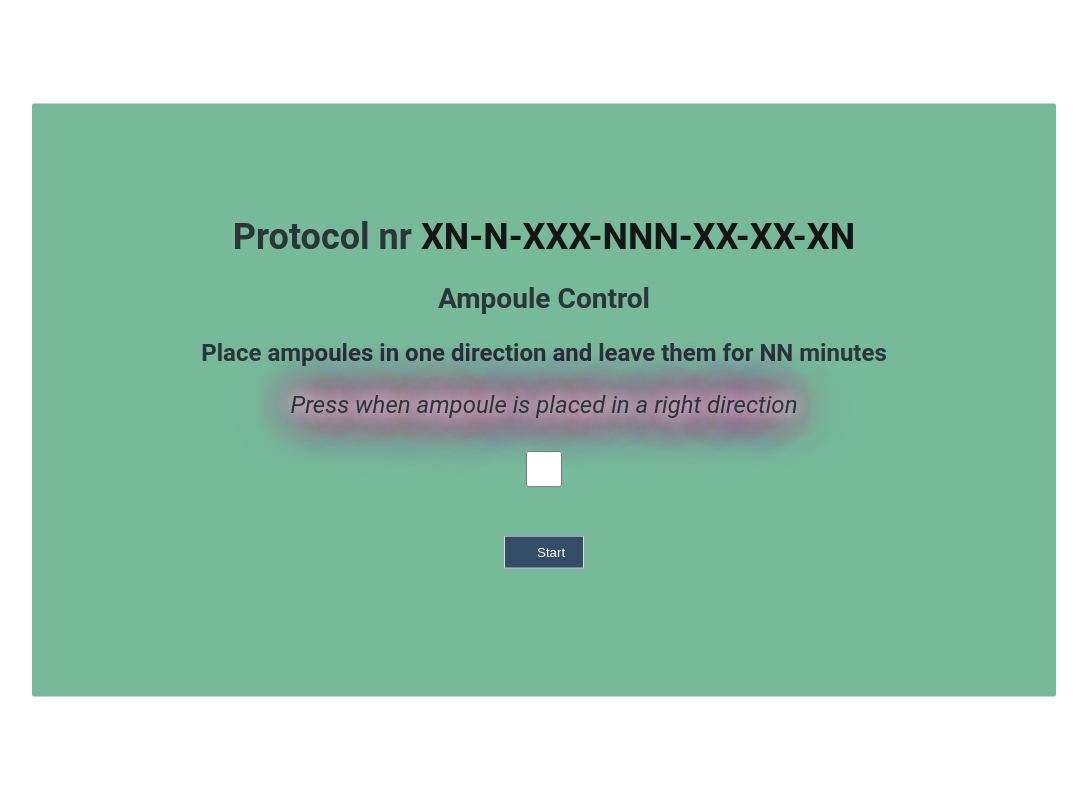
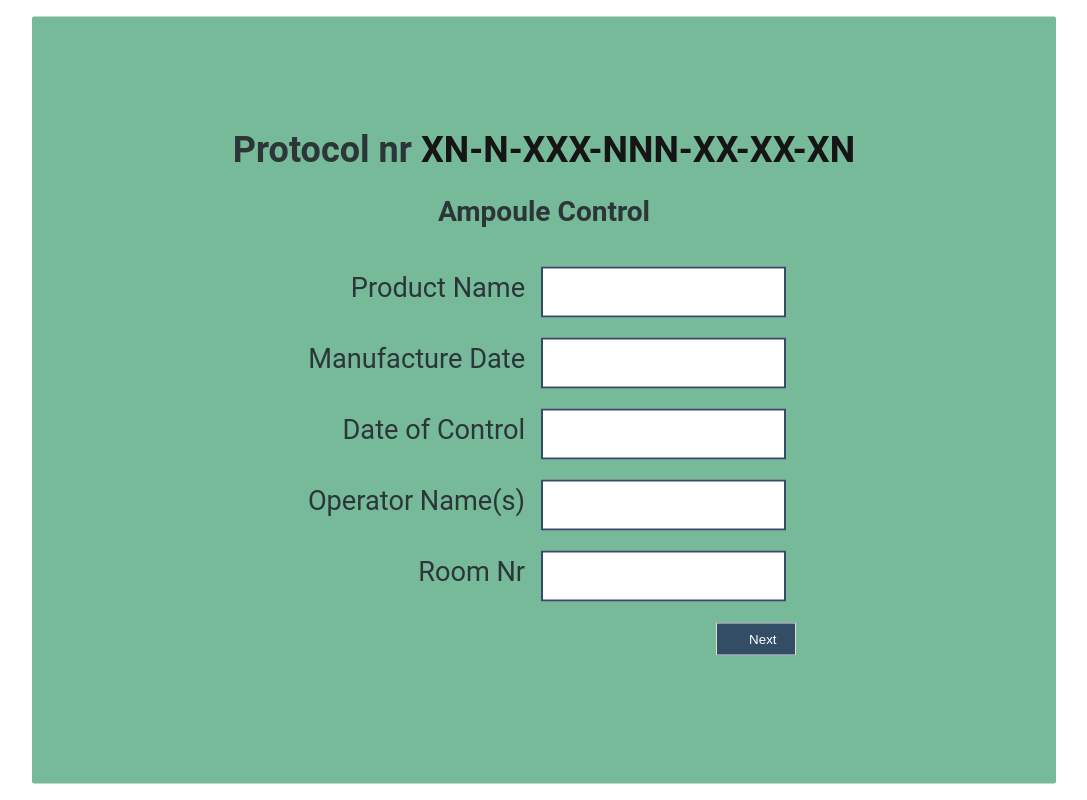
Before and after one commit to Rikulja/project-for-maria, a React (Create React App) app in the folder my-app/: page / in a window 1280 px wide. Shown: the whole page, without its empty margins (96-1183 px from the left). Built offline with nearby package versions, Linux system fonts and the light colour scheme.

Commit message:
Add router for formpage and ampoule

```diff
--- a/my-app/src/App.js
+++ b/my-app/src/App.js
@@ -1,15 +1,19 @@
-import React from "react";
 import FormPage from "./components/FormPage";
 import AmpoulePage from "./components/AmpoulePage";
 //Global Style
 import GlobalStyle from "./components/GlobalStyle";
+//Import routes
+import { Routes, Route } from "react-router-dom";
 
 function App() {
   return (
     <div>
       <GlobalStyle />
 
-      <AmpoulePage />
+      <Routes>
+        <Route path="/" exact element={<FormPage />}></Route>
+        <Route path="/ampoule-vertical" exact element={<AmpoulePage />}></Route>
+      </Routes>
     </div>
   );
 }
--- a/my-app/src/index.js
+++ b/my-app/src/index.js
@@ -1,10 +1,13 @@
 import React from "react";
 import ReactDOM from "react-dom/client";
 import App from "./App";
+import { BrowserRouter } from "react-router-dom";
 
 const root = ReactDOM.createRoot(document.getElementById("root"));
 root.render(
   <React.StrictMode>
-    <App />
+    <BrowserRouter>
+      <App />
+    </BrowserRouter>
   </React.StrictMode>
 );
```
